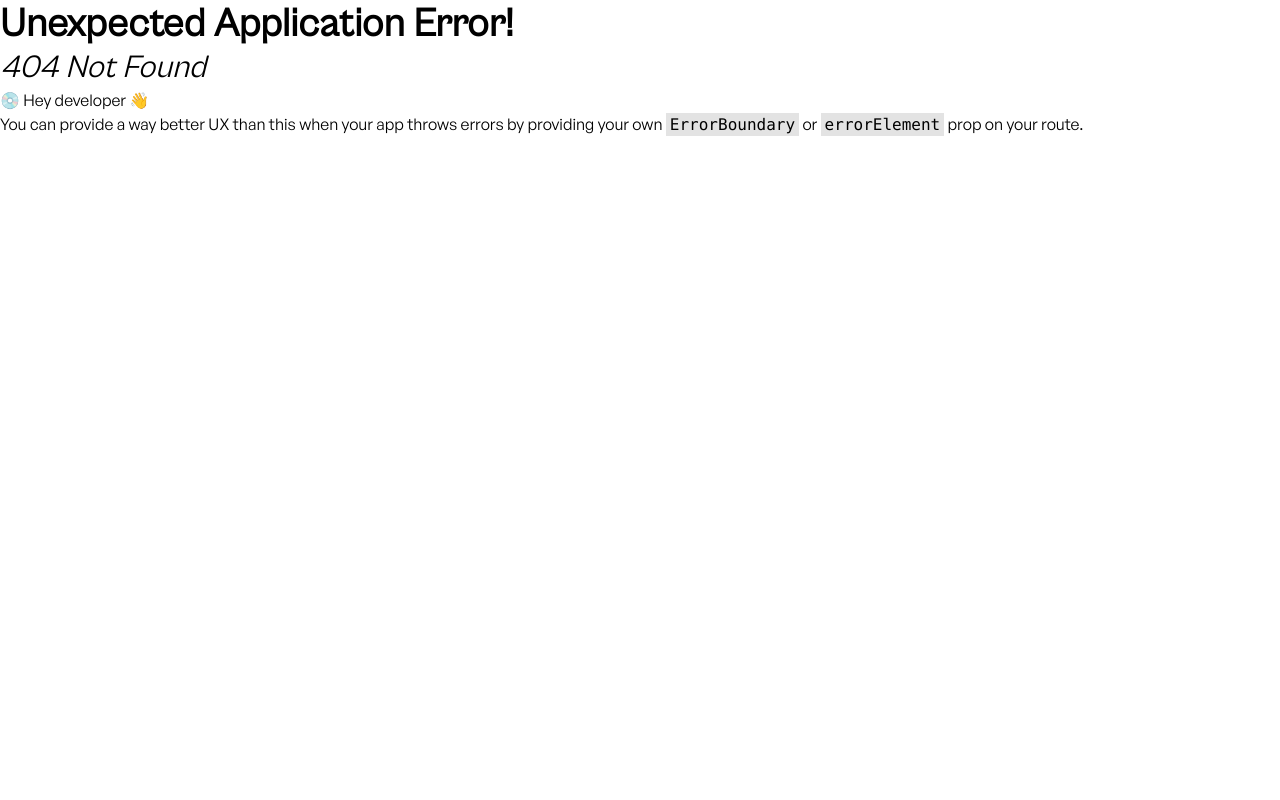
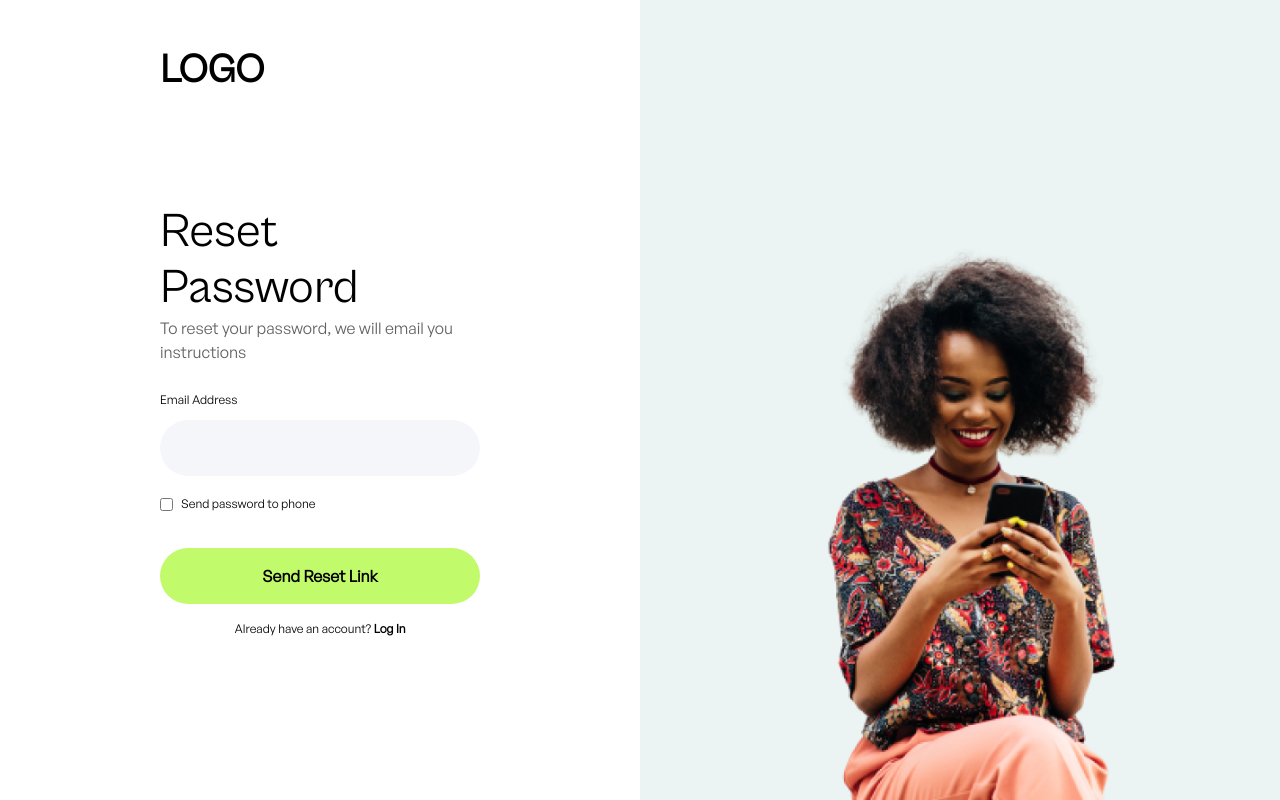
Before and after one commit to volumide/owletfe, a React (Vite) app: page /forgot-password in a window 1280 px wide. Before the commit this address had no page. Built offline with nearby package versions, Linux system fonts and the light colour scheme.

Commit message:
complete all auth ui

```diff
--- a/src/App.jsx
+++ b/src/App.jsx
@@ -3,6 +3,7 @@ import Button from "./components/button"
 import Input from "./components/input"
 import SignIn from "./pages/auth/signin"
 import SignUp from "./pages/auth/signup"
+import ForgotPassword from "./pages/auth/forgot-password"
 
 function App() {
   const router = createBrowserRouter([
@@ -22,6 +23,10 @@ function App() {
     {
       path: "/sign-up",
       element: <SignUp />
+    },
+    {
+      path: "/forgot-password",
+      element: <ForgotPassword />
     }
   ])
   return <RouterProvider router={router}></RouterProvider>
--- a/src/components/button.jsx
+++ b/src/components/button.jsx
@@ -1,7 +1,7 @@
 /* eslint-disable react/prop-types */
-export default function Button({ children, bg, color, type = "button" }) {
+export default function Button({ children, bg, color, type = "button", otherClass }) {
   return (
-    <button type={type} className={`rounded-default ${color ? color : "text-white"} ${!bg ? "bg-primary" : bg} px-[64px] py-[16px]  `}>
+    <button type={type} className={`rounded-default ${color ? color : "text-white"} ${!bg ? "bg-primary" : bg} px-[64px] py-[16px] w-full ${otherClass} `}>
       {children}
     </button>
   )
--- a/src/components/input.jsx
+++ b/src/components/input.jsx
@@ -1,12 +1,12 @@
 /* eslint-disable react/prop-types */
-export default function Input({ children, label, id, props }) {
+export default function Input({ children, label, id, width = true, ...props }) {
   return (
-    <>
+    <div className="my-[16px]">
       <label htmlFor={id} className="block text-[12px] ">
         {label}
       </label>
-      <input id={id} className="block mb-[8px]  mt-[8px] rounded-default px-5 py-[16px]  bg-input" {...props} />
+      <input id={id} className={`block mb-[8px]  mt-[8px] rounded-default px-5 py-[16px]  bg-input ${!width ? width : "w-full"} `} {...props} />
       {children}
-    </>
+    </div>
   )
 }
--- a/src/pages/auth/common/common.jsx
+++ b/src/pages/auth/common/common.jsx
@@ -7,9 +7,9 @@ const Auth = ({ children, header, caption, bg = false }) => {
       <div className=" w-2/4 h-full">
         <div className="w-2/4 mx-auto">
           <h2 className="mt-[46px]">LOGO</h2>
-          <div className="form mt-[110px]">
+          <div className="form mt-[110px] ">
             <h1>{header}</h1>
-            <p className="text-ddgray">{caption}</p>
+            <p className="text-ddgray mb-[24px]">{caption}</p>
             {children}
           </div>
         </div>
--- a/src/pages/auth/forgot-password.jsx
+++ b/src/pages/auth/forgot-password.jsx
@@ -1,7 +1,25 @@
 import Auth from "./common/common"
+import Button from "../../components/button"
+import Input from "../../components/input"
+const ForgotPassword = () => {
+  return (
+    <Auth header="Reset Password" caption="To reset your password, we will email you instructions">
+      <form>
+        <Input label="Email Address" type="email" />
+        <div className="flex items-center  p-0">
+          <input type="checkbox" width={false} id="phone" />
+          <label className="px-2 text-[12px]" htmlFor="phone">
+            Send password to phone
+          </label>
+        </div>
 
-const ForgotPassword = () => {
-  return <Auth header="Reset Password" caption="To reset your password, we will email you instructions"></Auth>
+        <Button otherClass="mt-[32px]">Send Reset Link</Button>
+        <small className="text-center my-[16px] block">
+          Already have an account? <span style={{ fontWeight: "bold" }}>Log In</span>
+        </small>
+      </form>
+    </Auth>
+  )
 }
 
 export default ForgotPassword
--- a/src/pages/auth/signin.jsx
+++ b/src/pages/auth/signin.jsx
@@ -1,7 +1,21 @@
+import Button from "../../components/button"
+import Input from "../../components/input"
 import Auth from "./common/common"
 
 const SignIn = () => {
-  return <Auth header="Welcome Back" caption="Sign in into your abc payment account"></Auth>
+  return (
+    <Auth header="Welcome Back" caption="Sign in into your abc payment account">
+      <form>
+        <Input label="Email Address" type="email" />
+        <Input label="Password" type="password" />
+        <small className="font-semibold">Forgot Password</small>
+        <Button otherClass="mt-[32px]">Sign In</Button>
+        <small className="text-center my-[16px] block">
+          Don’t have an account? <span className="font-[600]">Sign Up</span>
+        </small>
+      </form>
+    </Auth>
+  )
 }
 
 export default SignIn
--- a/src/pages/auth/signup.jsx
+++ b/src/pages/auth/signup.jsx
@@ -1,7 +1,21 @@
 import Auth from "./common/common"
-
+import Button from "../../components/button"
+import Input from "../../components/input"
 const SignUp = () => {
-  return <Auth header="Sign Up" caption="Create a new abc payment account"></Auth>
+  return (
+    <Auth header="Sign Up" caption="Create a new abc payment account">
+      <form>
+        <Input label="Phone Number" type="number" />
+        <Input label="Email Address" type="email" />
+        <Input label="Password" type="password" />
+        <Input label="Confirm Password" type="password" />
+        <Button otherClass="mt-[32px]">Sign Up</Button>
+        <small className="text-center my-[16px] block">
+          Already have an account? <span style={{ fontWeight: "bold" }}>Log In</span>
+        </small>
+      </form>
+    </Auth>
+  )
 }
 
 export default SignUp
```
